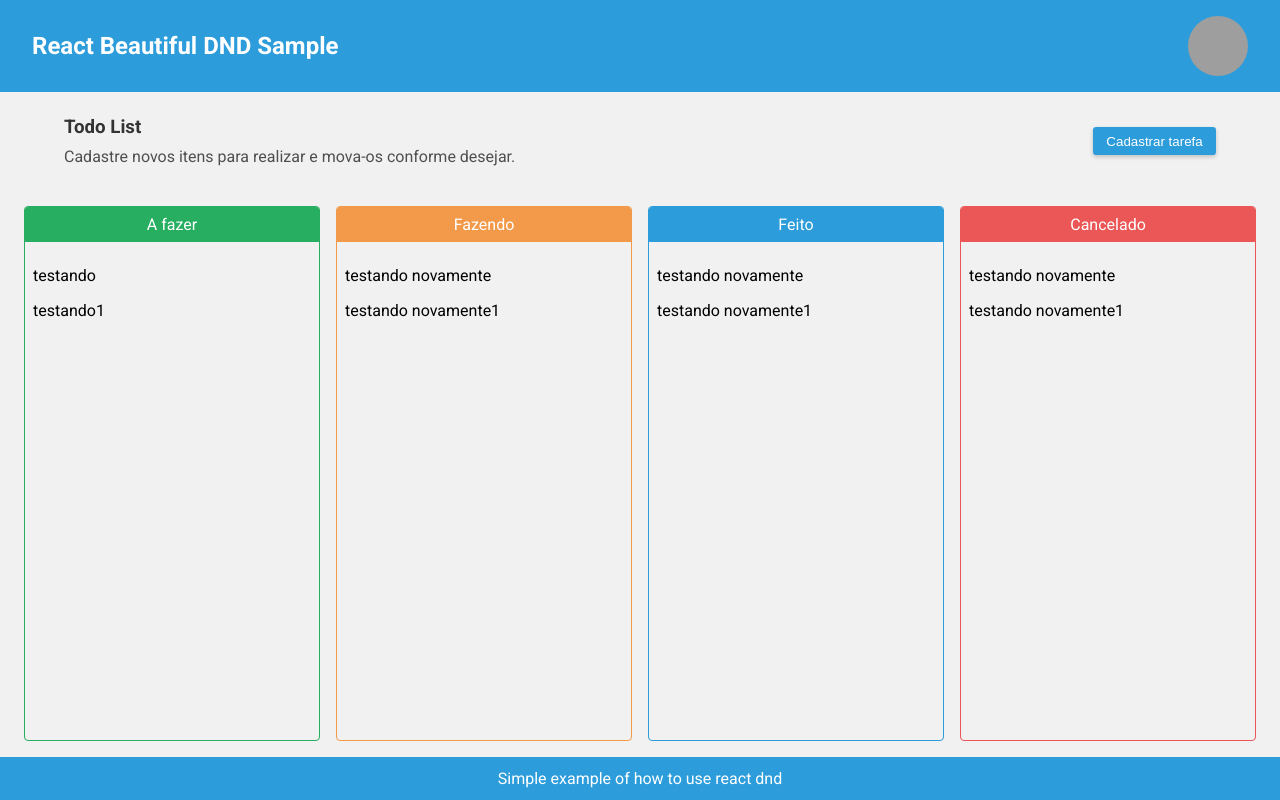
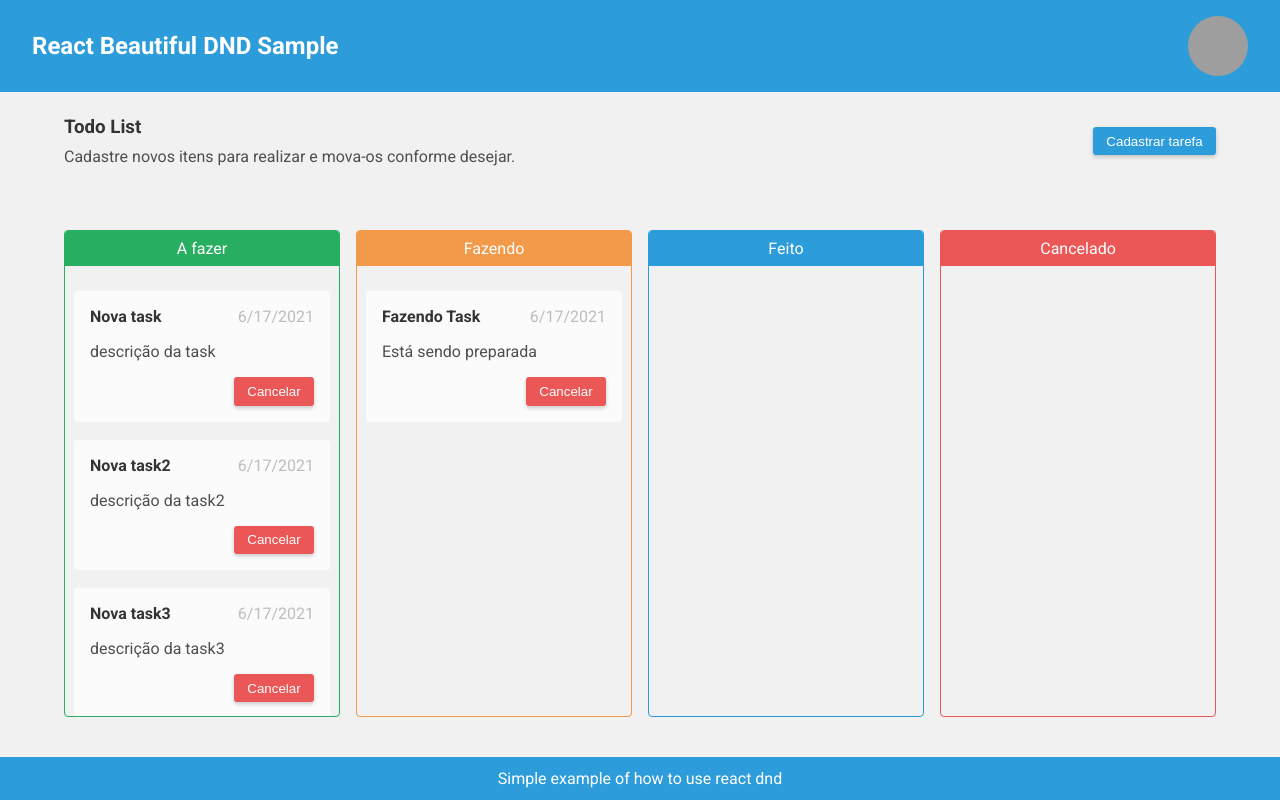
Before and after one commit to Nimbo1999/how-to-react-beautiful-dnd, a React app: page / in a window 1280 px wide. Built offline with nearby package versions, Linux system fonts and the light colour scheme; grey boxes are pictures that could not be loaded.

Commit message:
Adiciona o componente todo-item

```diff
--- a/src/assets/less/components/button.less
+++ b/src/assets/less/components/button.less
@@ -7,4 +7,8 @@
 	border-radius: .spacing-em(.5)[];
 
 	box-shadow: 0px 2px 4px rgba(0, 0, 0, 0.2);
+
+	&.red {
+		background-color: @color-red;
+	}
 }
--- a/src/assets/less/components/sectionHeader.less
+++ b/src/assets/less/components/sectionHeader.less
@@ -25,10 +25,10 @@
 	}
 
 	@media screen and (min-width: @break-md) {
-		padding: 24px 32px;
+		padding: 24px .spacing-em(4)[];
 	}
 
 	@media screen and (min-width: @break-lg) {
-		padding: 24px 64px;
+		padding: 24px .spacing-em(8)[];
 	}
 }
--- /dev/null
+++ b/src/assets/less/components/todos/todoItem.less
@@ -0,0 +1,43 @@
+.todo-item-container {
+	display: flex;
+	flex-direction: column;
+
+	background-color: @color-grey;
+	border: 1px solid @color-tiny-grey;
+	border-radius: .spacing-em(.5)[];
+	padding: .spacing-em(1)[];
+
+	@media screen and (min-width: @break-md) {
+		padding: .spacing-em(2)[];
+	}
+
+	header {
+		display: flex;
+		flex-wrap: wrap;
+		justify-content: flex-start;
+		gap: .spacing-em(1)[];
+
+		padding: 0px;
+
+		background-color: transparent !important;
+
+		h4 {
+			flex: 1;
+			color: @color-text-title;
+			margin: 0px;
+		}
+
+		span {
+			color: @color-text-hint;
+		}
+	}
+
+	.description {
+		color: @color-text-paragraph;
+	}
+
+	footer {
+		display: flex;
+		justify-content: flex-end;
+	}
+}
--- a/src/assets/less/components/todosContainer.less
+++ b/src/assets/less/components/todosContainer.less
@@ -9,5 +9,10 @@
 
 	@media screen and (min-width: @break-md) {
 		gap: .spacing-em(2)[];
+		padding: 0px .spacing-em(4)[];
+	}
+
+	@media screen and (min-width: @break-lg) {
+		padding: 24px .spacing-em(8)[];
 	}
 }
--- a/src/assets/less/global/variables.less
+++ b/src/assets/less/global/variables.less
@@ -12,6 +12,9 @@
 @color-red: #EB5757;
 @color-green: #27AE60;
 @color-orange: #F2994A;
+@color-grey: #FBFBFB;
+@color-tiny-grey: #F2F2F2;
 
 @color-text-title: #333333;
 @color-text-paragraph: #4F4F4F;
+@color-text-hint: #BDBDBD;
--- a/src/assets/less/main.less
+++ b/src/assets/less/main.less
@@ -13,3 +13,4 @@
 @import './components/todosContainer.less';
 @import './components/todos/todoList.less';
 @import './components/footer.less';
+@import './components/todos/todoItem.less';
--- a/src/components/TodosContainer.tsx
+++ b/src/components/TodosContainer.tsx
@@ -4,13 +4,47 @@ import TodoList from './todos/TodoList';
 
 const TodosContainer: FC = () => (
 	<section className="todos-container">
-		<TodoList title="A fazer" todos={['testando', 'testando1']} color="green" />
+		<TodoList
+			title="A fazer"
+			todos={[
+				{
+					title: 'Nova task',
+					date: new Date(),
+					description: 'descrição da task',
+					onCancel: () => console.log('click'),
+				},
+				{
+					title: 'Nova task2',
+					date: new Date(),
+					description: 'descrição da task2',
+					onCancel: () => console.log('click2'),
+				},
+				{
+					title: 'Nova task3',
+					date: new Date(),
+					description: 'descrição da task3',
+					onCancel: () => console.log('click3'),
+				},
+			]}
+			color="green"
+		/>
 
-		<TodoList title="Fazendo" todos={['testando novamente', 'testando novamente1']} color="orange" />
+		<TodoList
+			title="Fazendo"
+			todos={[
+				{
+					title: 'Fazendo Task',
+					date: new Date(),
+					description: 'Está sendo preparada',
+					onCancel: () => console.log('fazendo'),
+				},
+			]}
+			color="orange"
+		/>
 
-		<TodoList title="Feito" todos={['testando novamente', 'testando novamente1']} />
+		<TodoList title="Feito" todos={[]} />
 
-		<TodoList title="Cancelado" todos={['testando novamente', 'testando novamente1']} color="red" />
+		<TodoList title="Cancelado" todos={[]} color="red" />
 	</section>
 );
 
--- /dev/null
+++ b/src/components/todos/TodoItem.tsx
@@ -0,0 +1,29 @@
+import { FC } from 'react';
+
+import Button from '../Button';
+
+import { TodoItemProps } from './TodoItem.types';
+
+const TodoItem: FC<TodoItemProps> = ({ title, date, description, onCancel, className, ...divProps }) => {
+	const classes = ['todo-item-container'];
+
+	if (className) classes.push(className);
+
+	return (
+		<div className={classes.join(' ')} {...divProps}>
+			<header>
+				<h4>{title}</h4>
+
+				<span>{date.toLocaleDateString()}</span>
+			</header>
+
+			<p className="description">{description}</p>
+
+			<footer>
+				<Button className="red">Cancelar</Button>
+			</footer>
+		</div>
+	);
+};
+
+export default TodoItem;
--- a/src/components/todos/TodoList.tsx
+++ b/src/components/todos/TodoList.tsx
@@ -1,4 +1,7 @@
 import { FC, useState } from 'react';
+
+import TodoItem from './TodoItem';
+
 import { TodoListProps } from './TodoList.types';
 
 const TodoList: FC<TodoListProps> = ({ title, todos, color = 'primary' }) => {
@@ -10,7 +13,7 @@ const TodoList: FC<TodoListProps> = ({ title, todos, color = 'primary' }) => {
 				<span>{title}</span>
 			</header>
 
-			<div className="todo-list-contents">{todos && todos.map(todo => <span>{todo}</span>)}</div>
+			<div className="todo-list-contents">{todos && todos.map(todo => <TodoItem {...todo} />)}</div>
 		</div>
 	);
 };
--- a/src/components/todos/TodoList.types.ts
+++ b/src/components/todos/TodoList.types.ts
@@ -1,7 +1,9 @@
+import { TodoItemModel } from './TodoItem.types';
+
 type TodoListColors = 'primary' | 'orange' | 'green' | 'red';
 
 export interface TodoListProps {
 	title: string;
-	todos?: Array<string>;
+	todos?: Array<TodoItemModel>;
 	color?: TodoListColors;
 }
```
Also changed, not shown: src/components/todos/TodoItem.types.ts (added, +10 -0 lines).
